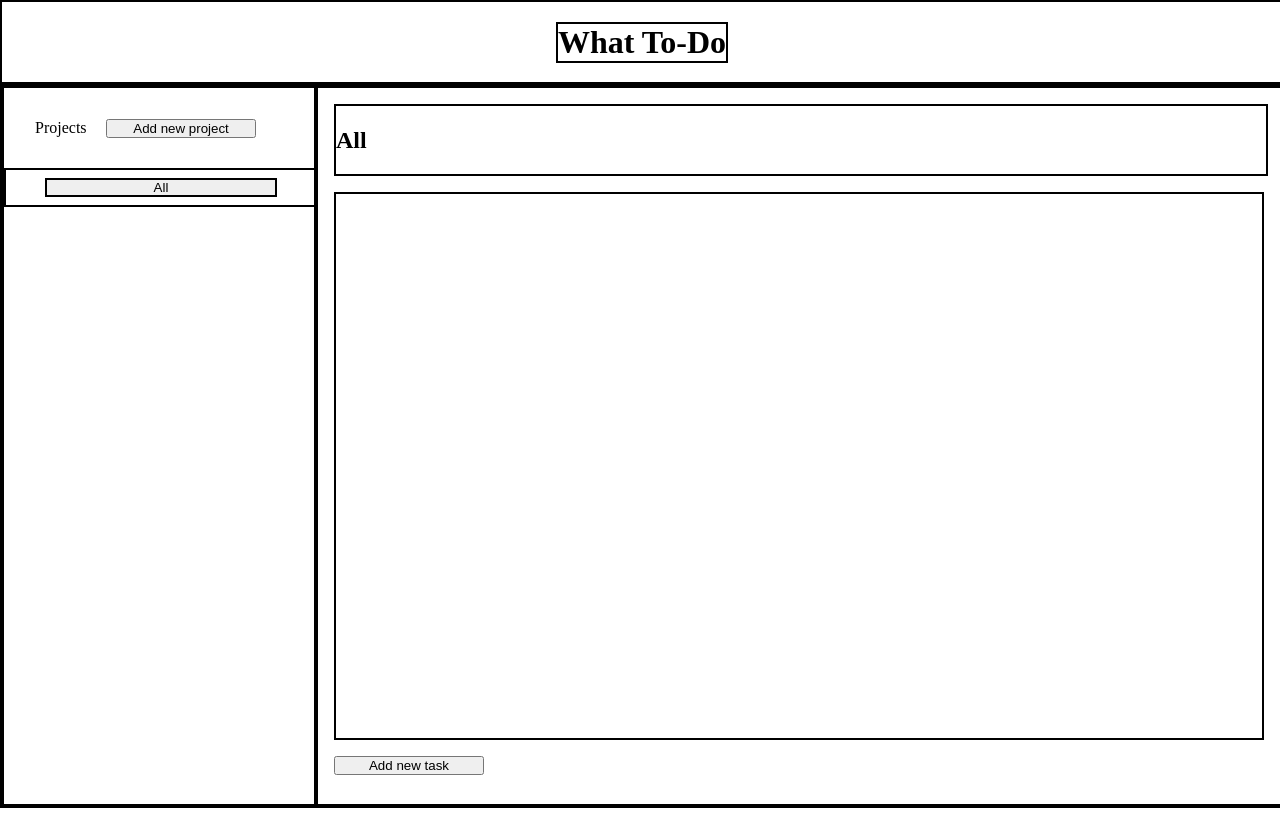
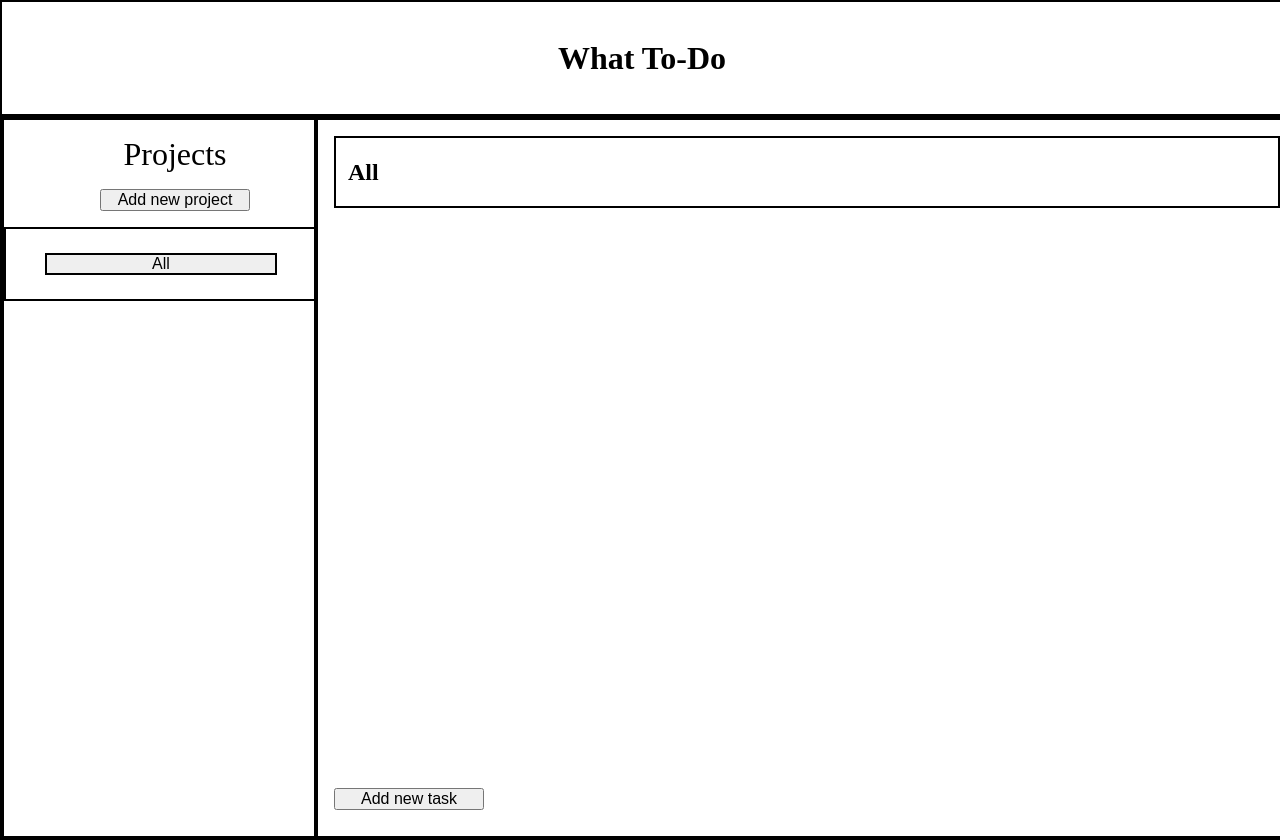
Before and after one commit to CuriousRiceman/to-do, a website built with webpack: page src/index.html in a window 1280 px wide. Before the commit the page ends 808 px from the top, so only its background shows below. Built offline with nearby package versions, Linux system fonts and the light colour scheme.

Commit message:
Style if you want, I only did plain layout

```diff
--- a/src/styles.css
+++ b/src/styles.css
@@ -10,10 +10,11 @@
     display: flex;
     align-items: center;
     justify-content: center;
+    padding: 1rem 0;
 }
 
 .header {
-    border: 2px solid black;
+    /* border: 2px solid black; */
 }
 
 .main-container {
@@ -30,21 +31,24 @@
     flex-direction: column;
 }
 
-.side-header {
-    border: 2px solid black;
+.sidebar-header {
     width: 100%;
     display: flex;
-    flex-direction: row;
+    flex-direction: column;
+    align-items: center;
+    justify-content: center;
+    margin: 1em;
+    gap: 1em;
 }
 
-.add-task, .add-project {
-    display: inline-block;
-    margin: 10% 5% 10% 10%;
+.add-project {
+    font-size: 2em;
 }
 
 .add-task-button, .add-project-button {
     width: 150px; /* Pixels in this case to preserve width regardless of viewport resizing */
     /* overflow-wrap: break-word; /* Assuming you use % for width, this will prevent overflow but it looks weird if you resize the width to a small size */
+    font-size: 1em;
 }
 
 .sidebar-list {
@@ -53,6 +57,7 @@
     display: flex;
     flex-direction: column;
     align-items: center;
+    padding: 1em 0;
     /* overflow-wrap: break-word; /* prevent overflow to other divs if text is long, can set to 'anywhere' as well, has different behavior in certain cases */
 }
 
@@ -60,6 +65,7 @@
     border: 2px solid black;
     margin: 0.5rem 0;
     width: 75%;
+    font-size: 1em;
 }
 
 #new-task-dialog, #new-project-dialog { /* Since I removed all margin and padding at top (css reset) */
@@ -107,18 +113,19 @@
     width: 100%;
     height: 10%;
     align-content: center;
+    padding-left: 0.5em;
 }
 
 .tasks-display {
     display: grid; /* If using flex, use flex-wrap to allow cards to wrap to next line */
-    border: 2px solid black;
+    /* border: 2px solid black; */
     width: 100%;
     height: 80%;
     margin: 1em 0;
-    grid-template-columns: repeat(auto-fit, minmax(250px, 1fr)); /* e.g. minmax(300px 1,fr) means min width of 300px, maximum width of 1fr which is a fraction of remaining space */
+    grid-template-columns: repeat(auto-fill, minmax(250px, 1fr)); /* e.g. minmax(300px 1,fr) means min width of 300px, maximum width of 1fr which is a fraction of remaining space */
     /* Auto-fit creates columns that stretch to fit the available space, auto-fill may leave empty space at end if not filled entirely
     auto-fill can meet the max value but not use the remaining space (tries to create as much columns that are 200 pixels) */
-    grid-template-rows: auto; /* IMPORTANT: Set to auto and set the task-container height manually instead of using repeat and min(100px) */
+    grid-template-rows: repeat(auto-fill, minmax(100px, 1fr)); /* IMPORTANT: Set to auto and set the task-container height manually instead of using repeat and min(100px) */
     /* If I were to set it to grid-template-rows: repeat(auto-fill, 100px)
     It will attempt to create as many rows that are 100 pixels tall WITHIN the constraints of the parent container
     Hypothetically speaking, if the parent container was 500 pixels tall, the grid-template would fit 5 tasks
@@ -128,6 +135,7 @@
     gap: 5px;
     justify-content: space-evenly;
     overflow-y: scroll;
+    gap: 1.25em;
 }
 
 .task-container { /* The card */
@@ -140,15 +148,17 @@
 }
 
 .card-header {
-    border: 2px solid blue;
+    /* border: 2px solid blue; */
     box-sizing: border-box;
     overflow-wrap: break-word;
+    padding: 1em 0 0 1em;
 }
 
 .expand {
-    border: 2px solid red;
+    /* border: 2px solid red; */
     display: none;
     box-sizing: border-box;
+    padding: 0 0 0 1em;
 }
 
 /* .description-element, .title-of-task-element {
@@ -159,4 +169,7 @@
     float: right;
     margin-right: 5px;
     border-style: none;
+    width: 5%;
+    cursor: pointer;
+    height: 100%;
 }
```
